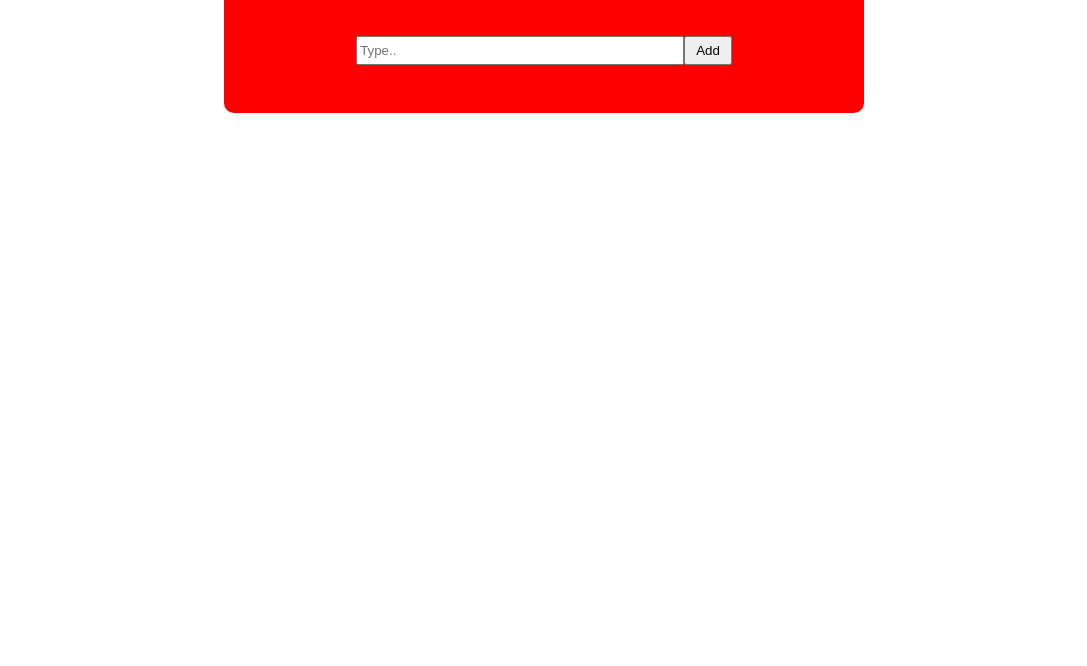
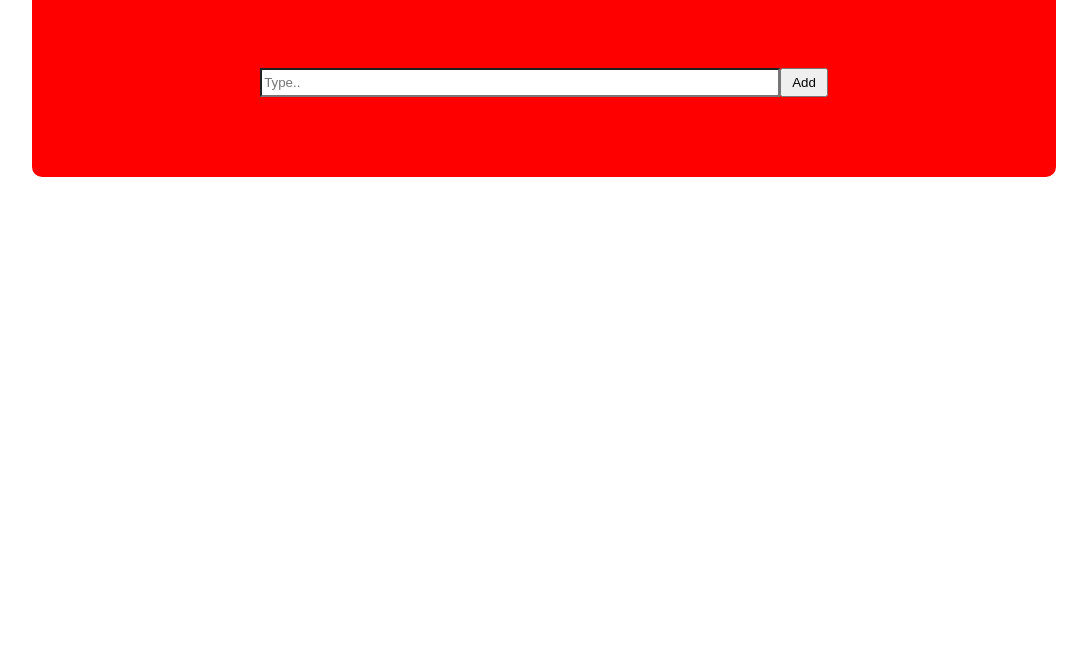
Before and after one commit to Rdm-jony/to-do-list-javascript, a plain HTML site: page index.html in a window 1280 px wide. Shown: the part 134-800 px from the top of the page, without its empty margins (96-1183 px from the left). Drawn offline with Linux system fonts and the light colour scheme.

Commit message:
last valid

```diff
--- a/stylle.css
+++ b/stylle.css
@@ -4,7 +4,7 @@
 }
 
 #main {
-    width: 50%;
+    width: 80%;
     margin: 0 auto;
     margin-top: 5rem;
 }
@@ -17,7 +17,7 @@ h1 {
 
 #to-do-list {
     width: 100%;
-    padding: 3rem 0;
+    padding: 5rem 0;
     background-color: red;
     border-radius: 10px;
     display: flex;
@@ -27,6 +27,8 @@ h1 {
 input {
     width: 50%;
     padding: 5px 2px;
+    background-color: white;
+    outline: none;
 }
 
 button {
```
